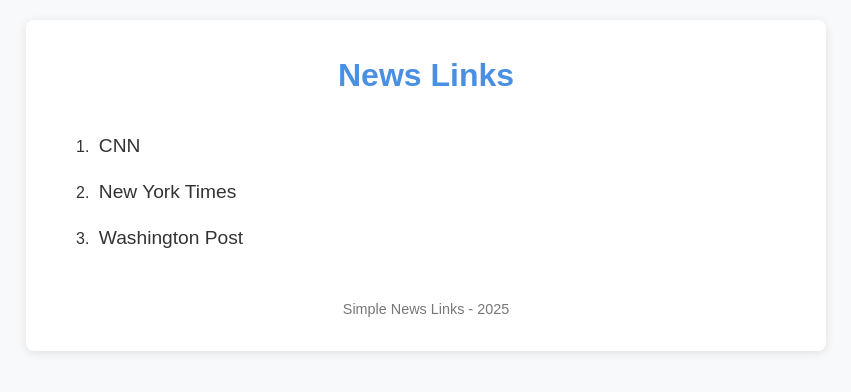
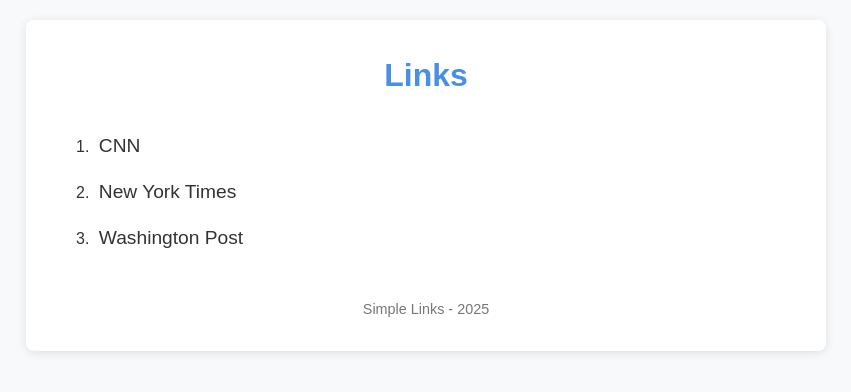
Before and after one commit to aniapte/homepage, a plain HTML site: page index.html in a window 1280 px wide. Shown: the whole page, without its empty margins (214-1065 px from the left). Drawn offline with Linux system fonts and the light colour scheme.

Commit message:
Update index.html

```diff
--- a/index.html
+++ b/index.html
@@ -3,7 +3,7 @@
 <head>
     <meta charset="UTF-8">
     <meta name="viewport" content="width=device-width, initial-scale=1.0">
-    <title>News Links</title>
+    <title>Links</title>
     <style>
         /* Reset and base styles */
         * {
@@ -109,7 +109,7 @@
 <body>
     <div class="container">
         <header>
-            <h1>News Links</h1>
+            <h1>Links</h1>
         </header>
 
         <main>
@@ -121,7 +121,7 @@
         </main>
 
         <footer>
-            <p>Simple News Links - 2025</p>
+            <p>Simple Links - 2025</p>
         </footer>
     </div>
 </body>
```
